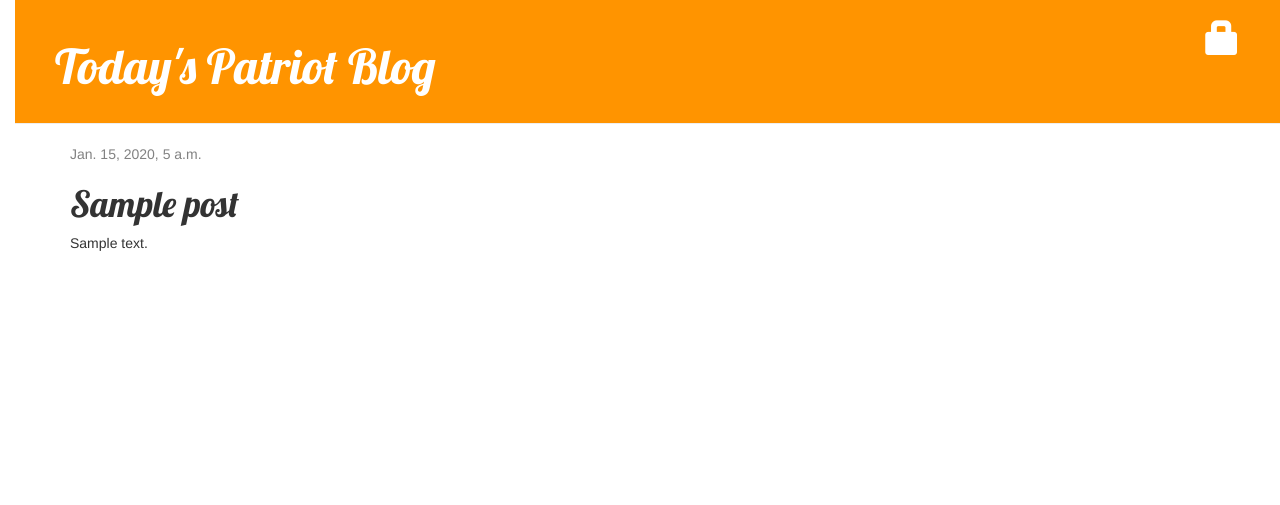
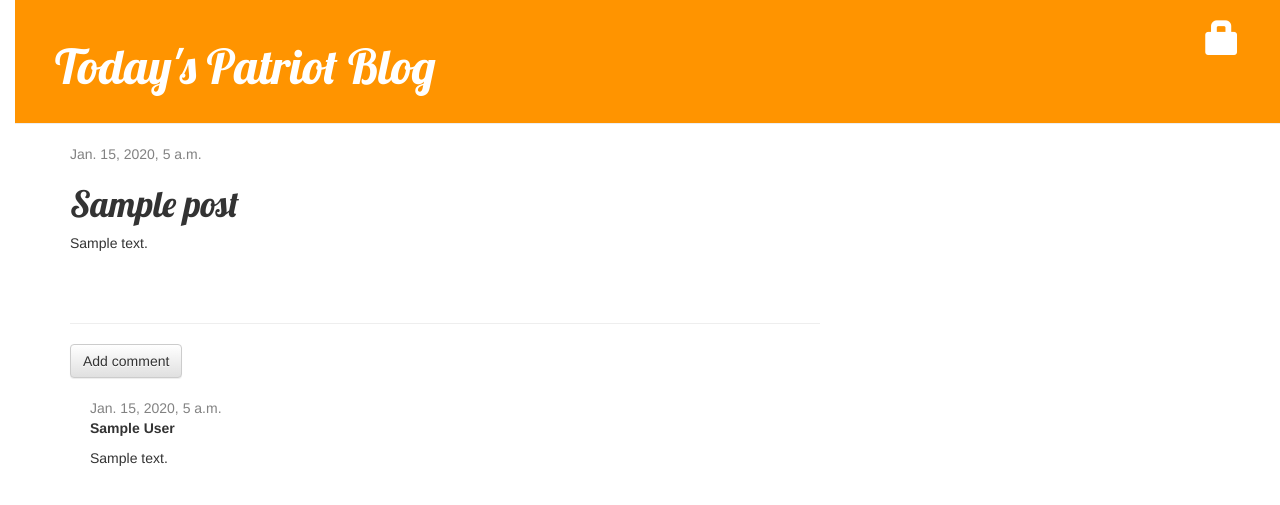
Before and after one commit to timbrown20/my-first-blog, a Django app: page /post/1/ in a window 1280 px wide. Shown: the top 505 px of the page. Run offline with Django 3.2, Linux system fonts and the light colour scheme; tables that the repository leaves empty hold one stand-in row (values such as "Sample post"); some libraries are stand-ins or nearby versions.

Commit message:
Added functionality to add comments to blog posts inside the site.

```diff
--- a/Websites/blog/admin.py
+++ b/Websites/blog/admin.py
@@ -1,6 +1,7 @@
 from django.contrib import admin
-from .models import Post
+from .models import Post, Comment
 
 # Register your models here.
 
 admin.site.register(Post)
+admin.site.register(Comment)
--- a/Websites/blog/models.py
+++ b/Websites/blog/models.py
@@ -17,3 +17,20 @@ class Post(models.Model):
 
     def __str__(self):
         return self.title
+
+class Comment(models.Model):
+    post = models.ForeignKey('blog.Post', related_name='comments')
+    author = models.CharField(max_length=200)
+    text = models.TextField()
+    created_date = models.DateTimeField(default=timezone.now)
+    approved_comment = models.BooleanField(default=False)
+
+    def approve(self):
+        self.approved_comment = True
+        self.save()
+
+    def __str__(self):
+        return self.text
+
+    def approved_comments(self):
+        return self.comments.filter(approved_comment=True)
--- a/Websites/blog/static/css/blog.css
+++ b/Websites/blog/static/css/blog.css
@@ -54,3 +54,7 @@ h1, h2, h3, h4 {
 .post h1 a, .post h1 a:visited {
     color: #000000;
 }
+
+.comment {
+    margin: 20px 0px 20px 20px;
+}
--- a/Websites/blog/templates/blog/post_detail.html
+++ b/Websites/blog/templates/blog/post_detail.html
@@ -19,4 +19,23 @@
               <h1>{{ post.title }}</h1>
               <p>{{ post.text|linebreaksbr }}</p>
     </div>
+    <hr>
+        <a class="btn btn-default" href="{% url 'add_comment_to_post' pk=post.pk %}">Add comment</a>
+        {% for comment in post.comments.all %}
+    {% if user.is_authenticated or comment.approved_comment %}
+    <div class="comment">
+        <div class="date">
+            {{ comment.created_date }}
+            {% if not comment.approved_comment %}
+                <a class="btn btn-default" href="{% url 'comment_remove' pk=comment.pk %}"><span class="glyphicon glyphicon-remove"></span></a>
+                <a class="btn btn-default" href="{% url 'comment_approve' pk=comment.pk %}"><span class="glyphicon glyphicon-ok"></span></a>
+            {% endif %}
+        </div>
+        <strong>{{ comment.author }}</strong>
+        <p>{{ comment.text|linebreaks }}</p>
+    </div>
+    {% endif %}
+{% empty %}
+    <p>No comments here yet :(</p>
+{% endfor %}
 {% endblock %}
--- a/Websites/blog/templates/blog/post_list.html
+++ b/Websites/blog/templates/blog/post_list.html
@@ -8,6 +8,8 @@
                       </div>
                       <h1><a href="{% url 'post_detail' pk=post.pk %}">{{ post.title }}</a></h1>
                       <p>{{ post.text|linebreaksbr }}</p>
+                      <a href="{% url 'post_detail' pk=post.pk %}">Comments: {{ post.approved_comments.count }}</a>
+
                   </div>
               {% endfor %}
 {% endblock %}
--- a/Websites/blog/urls.py
+++ b/Websites/blog/urls.py
@@ -9,4 +9,8 @@ urlpatterns = [
     url(r'^drafts/$', views.post_draft_list, name='post_draft_list'),
     url(r'^post/(?P<pk>\d+)/publish/$', views.post_publish, name='post_publish'),
     url(r'^post/(?P<pk>\d+)/remove/$', views.post_remove, name='post_remove'),
+    url(r'^post/(?P<pk>\d+)/comment/$', views.add_comment_to_post, name='add_comment_to_post'),
+    url(r'^comment/(?P<pk>\d+)/approve/$', views.comment_approve, name='comment_approve'),
+    url(r'^comment/(?P<pk>\d+)/remove/$', views.comment_remove, name='comment_remove'),
+
 ]
--- a/Websites/blog/views.py
+++ b/Websites/blog/views.py
@@ -1,7 +1,7 @@
 from django.shortcuts import render, get_object_or_404
-from .forms import PostForm
+from .forms import PostForm, CommentForm
 from django.utils import timezone
-from .models import Post
+from .models import Post, Comment
 from django.shortcuts import redirect
 from django.contrib.auth.decorators import login_required
 
@@ -53,3 +53,28 @@ def post_remove(request, pk):
     post = get_object_or_404(Post, pk=pk)
     post.delete()
     return redirect('post_list')
+
+def add_comment_to_post(request, pk):
+    post = get_object_or_404(Post, pk=pk)
+    if request.method == "POST":
+        form = CommentForm(request.POST)
+        if form.is_valid():
+            comment = form.save(commit=False)
+            comment.post = post
+            comment.save()
+            return redirect('post_detail', pk=post.pk)
+    else:
+        form = CommentForm()
+    return render(request, 'blog/add_comment_to_post.html', {'form': form})
+
+@login_required
+def comment_approve(request, pk):
+    comment = get_object_or_404(Comment, pk=pk)
+    comment.approve()
+    return redirect('post_detail', pk=comment.post.pk)
+
+@login_required
+def comment_remove(request, pk):
+    comment = get_object_or_404(Comment, pk=pk)
+    comment.delete()
+    return redirect('post_detail', pk=comment.post.pk)
```
Also changed, not shown: Websites/blog/forms.py (+7 -1 lines), Websites/blog/templates/blog/add_comment_to_post.html (added, +9 -0 lines), Websites/blog/migrations/0002_comment.py (added).
